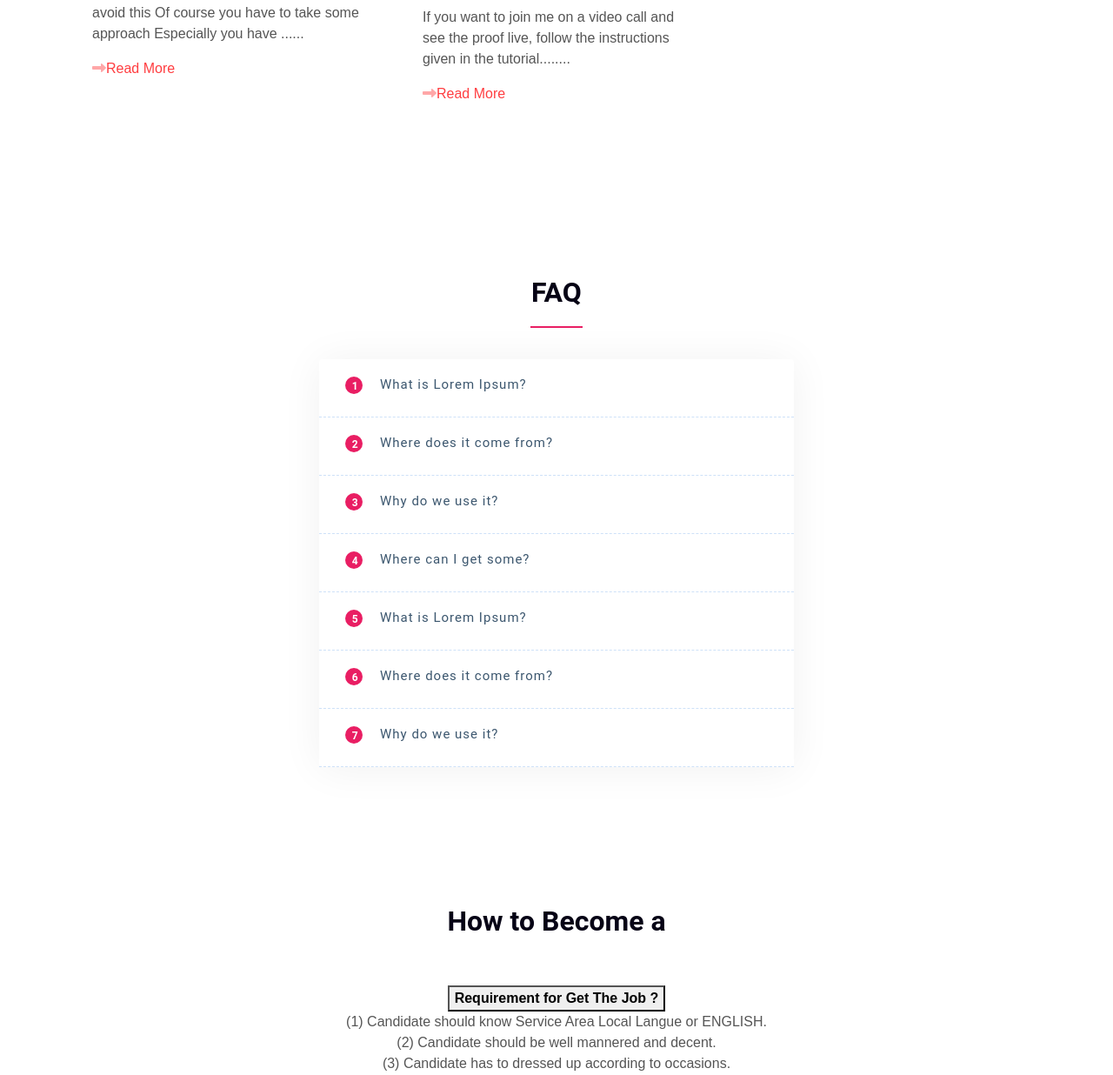
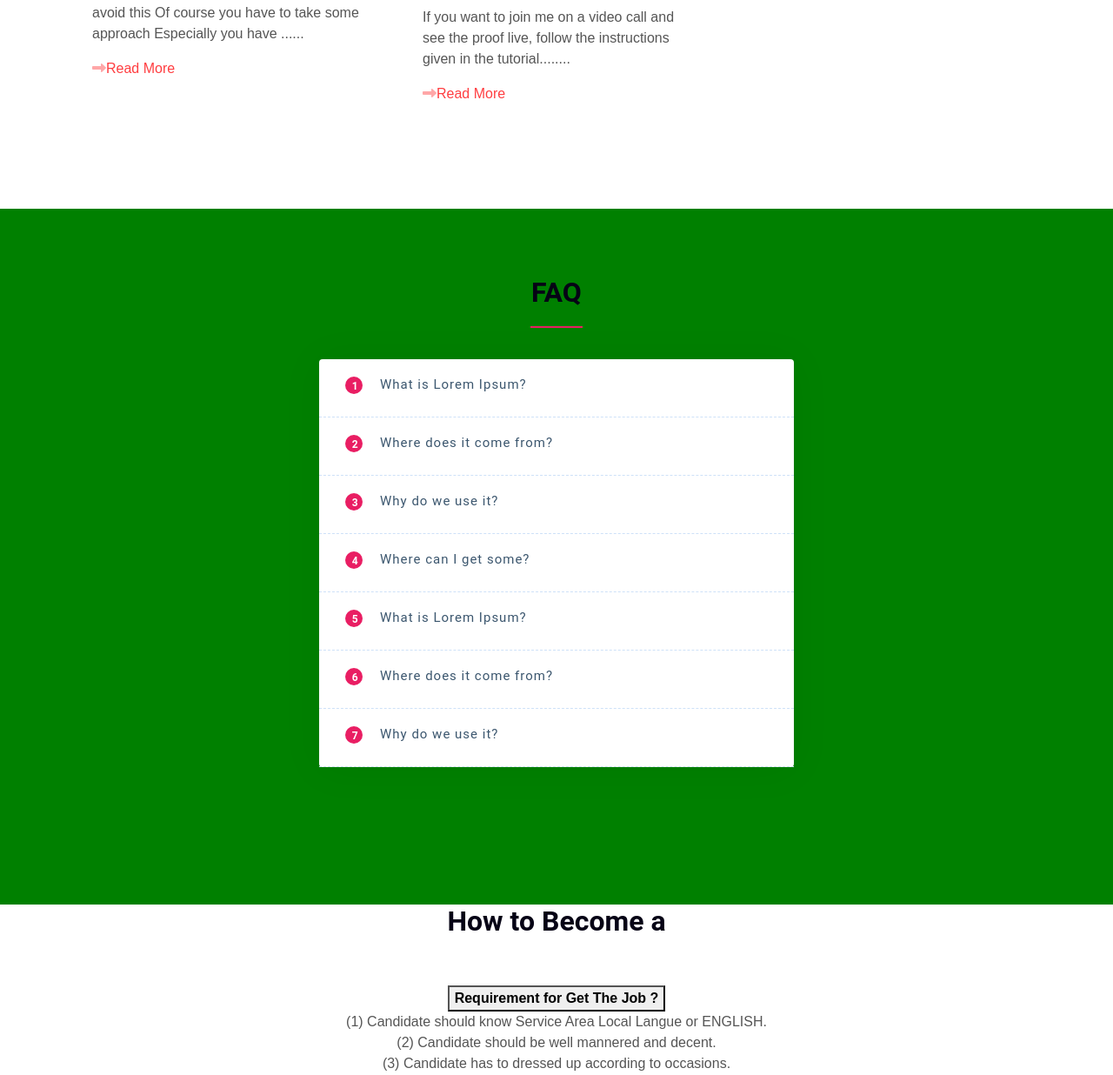
Before and after one commit to 23564094/yoyokross.github.io, a PHP site: page /bn/index.html in a window 1280 px wide. Shown: the part 4388-5624 px from the top of the page at 87% size. Run offline with PHP 8.4, Linux system fonts and the light colour scheme; some libraries are stand-ins or nearby versions; some web fonts are replaced.

Commit message:
Update FAQ.css

```diff
--- a/css/FAQ.css
+++ b/css/FAQ.css
@@ -1,5 +1,6 @@
 
 .faq-section {
+    background: green;
     min-height: 100vh;
     padding: 10vh 0 0;
 }
```
